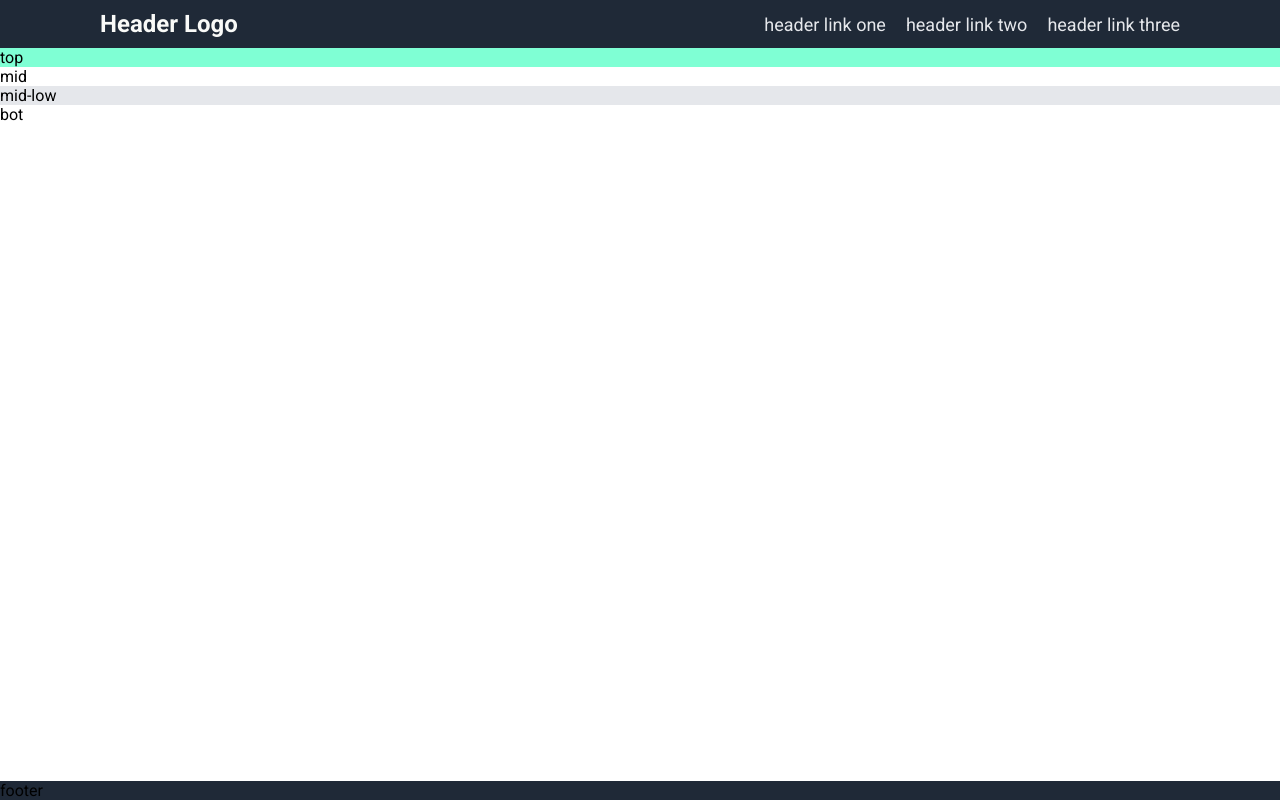
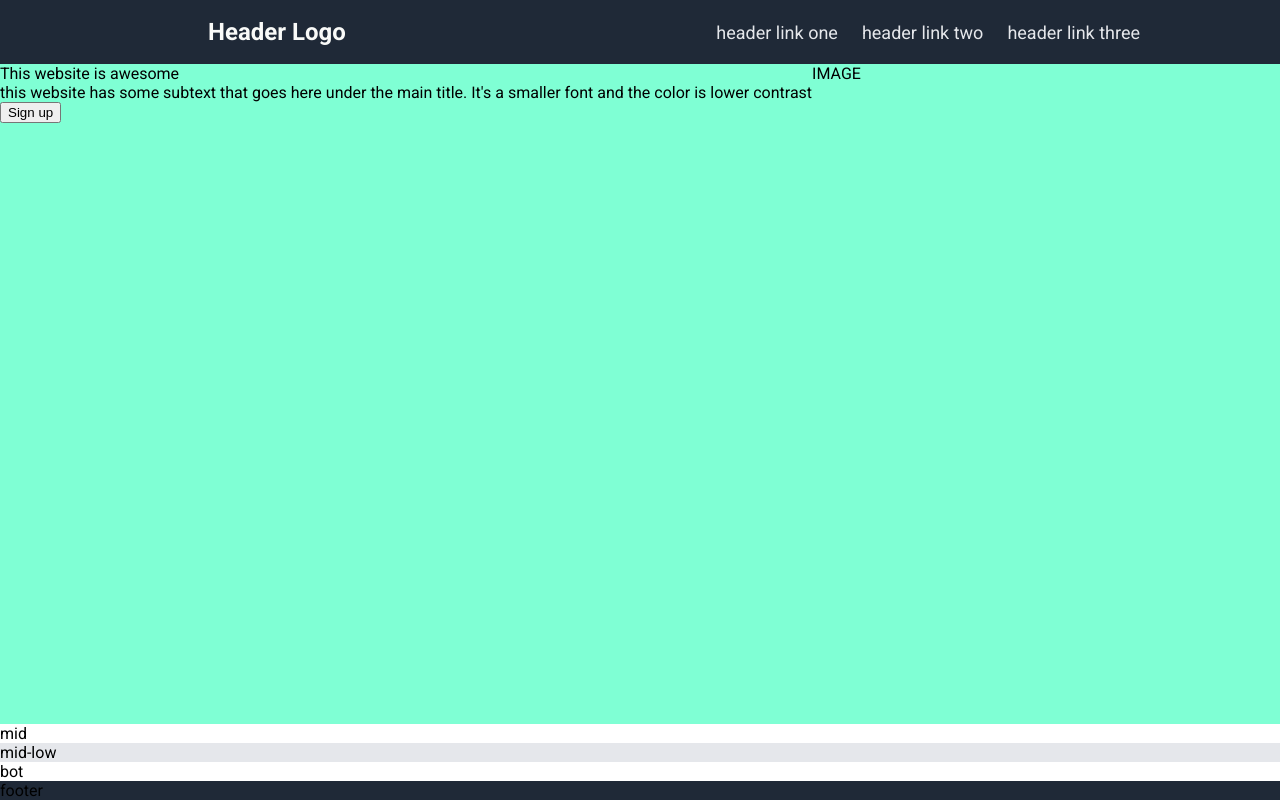
Before and after one commit to RealityMHG/landing-page, a plain HTML site: page index.html in a window 1280 px wide. Drawn offline with Linux system fonts and the light colour scheme.

Commit message:
Made Header pixel perfect and started the top sector

```diff
--- a/index.html
+++ b/index.html
@@ -29,7 +29,29 @@
         </div>
 
         <div class="top">
-            top
+
+            <div class="info">
+
+                <div class="info-header">
+                    This website is awesome
+                </div>
+
+                <div class="info-text">
+                    this website has some subtext that goes here under
+                    the main title. It's a smaller font and the color is
+                    lower contrast
+                </div>
+
+                <div class="info-button">
+                    <button class="signup-button">Sign up</button>
+                </div>
+
+            </div>
+
+            <div class="image">
+                IMAGE
+            </div>
+
         </div>
 
         <div class="mid">
--- a/style.css
+++ b/style.css
@@ -34,23 +34,25 @@ body {
 .logo {
     font-size: 24px;
     color: #f9faf8;
-    margin: 10px 100px;
+    margin: 18px 208px;
     font-weight: bold;
 }
 
 .links {
     display: flex;
     align-items: center;
-    margin: 10px 100px;
+    margin: 18px 140px;
 }
 
 .links-list {
     display: flex;
-    gap: 20px;
+    gap: 24px;
 }
 
 .top {
     background-color: aquamarine;
+    display: flex;
+    flex-grow: 1;
 }
 
 .mid {
```
